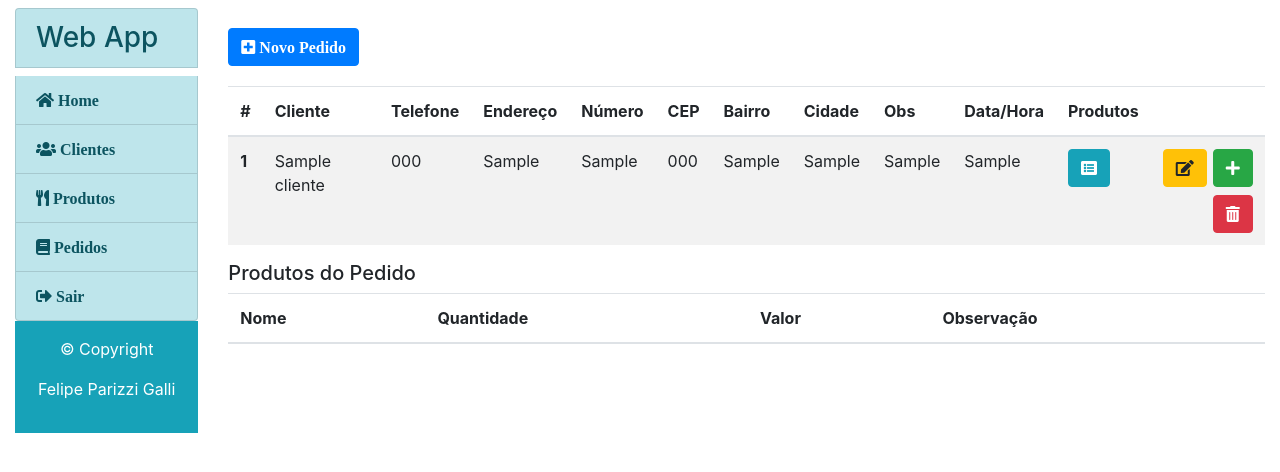
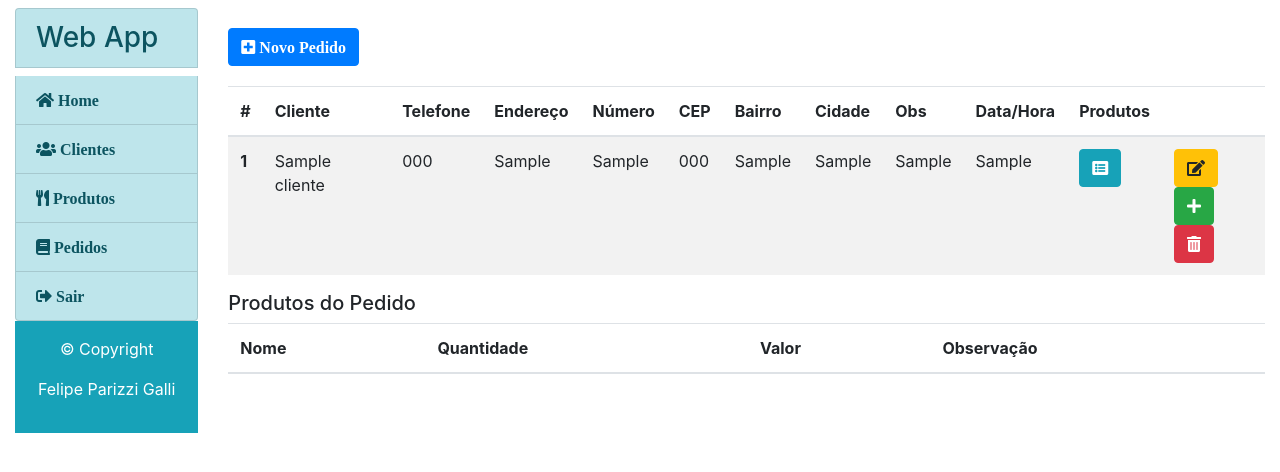
Before and after one commit to felipepg22/webPythonProjetoWeb2020_02, a Flask app: page /pedidos/ in a window 1280 px wide. Shown: the part 100-572 px from the top of the page. Run offline with Flask 2, Linux system fonts and the light colour scheme; the visitor is signed in with stand-in values (Sample User, id 1); tables that the repository leaves empty or names only in its code hold one stand-in row (values such as "Sample post"); lists and menus that the app fills with data are empty; some libraries are stand-ins or nearby versions.

Commit message:
Ajuste lista botoes

```diff
--- a/mod_pedido/templates/formListaPedidos.html
+++ b/mod_pedido/templates/formListaPedidos.html
@@ -134,21 +134,18 @@
                     <button type="button" id="mostra_produtos" class="btn btn-info"><i class="fas fa-list-alt"></i></button>
                 </td>
                 <td>
-                    <div class="row">
-                        <div class="col-5">
+
                     <form action="{{ url_for('pedidos.formEditPedido') }}" method="POST">
                         <input type="hidden" id="id_pedido" name="id_pedido" value="{{ pedido['ID'] }}">
                         <button type="submit" title="Editar Pedido" class="btn btn-warning"><i class="fas fa-edit"></i></button>
                     </form>
-                        </div>
-                        <div class="col-5">
                     <button type="button" id="botaoAddProduto" class="btn btn-success" data-toggle="modal" data-target="#addProduto" title="Adicionar produto" data-whatever="@mdo"><i class="fas fa-plus"></i></button>
-                            <div class='mt-2'>
+
                     <button type="button" id="botaoExcluiPedido" class="btn btn-danger"><i class="fas fa-trash-alt"></i></button>
-                            </div>
-                        </div>
 
-                    </div>
+
+
+
 
                 </td>
             </tr>
```
Lines whose indentation alone changed are shown as unchanged.
